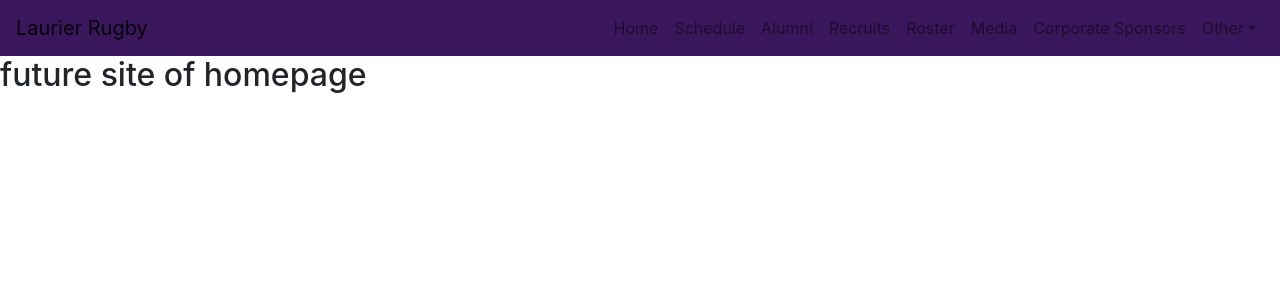
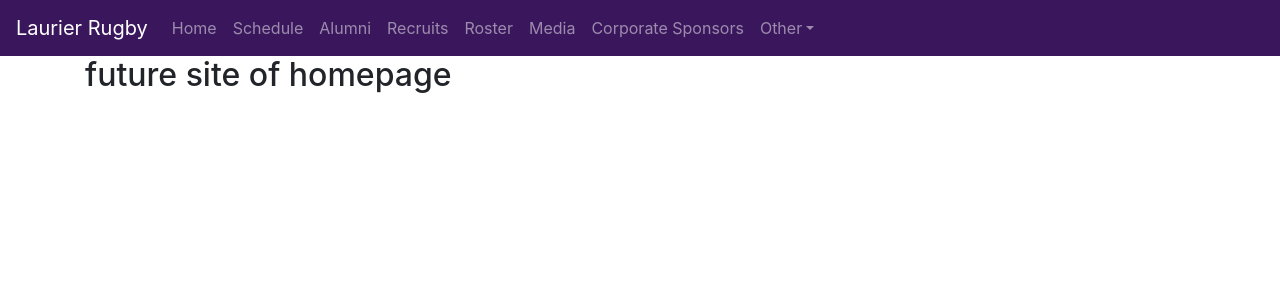
Before and after one commit to mattfishh/laurier-rugby, a React (Create React App) app: page / in a window 1280 px wide. Shown: the top 300 px of the page. Built offline with nearby package versions, Linux system fonts and the light colour scheme.

Commit message:
Updated NavBar Design

```diff
--- a/src/App.css
+++ b/src/App.css
@@ -40,3 +40,7 @@
 #nav{
   background-color: #3A175C;
 }
+
+#link{
+  color: white;
+}
--- a/src/App.js
+++ b/src/App.js
@@ -9,6 +9,7 @@ import { Alumni } from './Alumni';
 import { NoMatch } from './NoMatch';
 import {Media} from './Media';
 import {Sponsors} from './Sponsors';
+import { Layout } from './components/Layout';
 
 
 
@@ -16,6 +17,7 @@ class App extends Component{
   render(){
     return (
       <React.Fragment>
+        <Layout>
         <Router>
           <Switch>
             <Route exact path="/" component={Home} />
@@ -28,6 +30,7 @@ class App extends Component{
             <Route component={NoMatch} />
           </Switch>
         </Router>
+        </Layout>
       </React.Fragment>
     );
   }
--- a/src/NavBar.js
+++ b/src/NavBar.js
@@ -7,11 +7,11 @@ import NavDropdown from 'react-bootstrap/NavDropdown';
 
 function NavBar() {
   return (
-    <Navbar  id="nav" expand="lg">
+  <Navbar variant="dark" id="nav" expand="lg">
   <Navbar.Brand href="/">Laurier Rugby</Navbar.Brand>
-  <Navbar.Toggle aria-controls="basic-navbar-nav" />
+  <Navbar.Toggle aria-controls="basic-navbar-nav " />
   <Navbar.Collapse id="basic-navbar-nav">
-    <Nav className="ml-auto">
+    <Nav className="mr-auto">
       <Nav.Link href="/">Home</Nav.Link>
       <Nav.Link href="/schedule">Schedule</Nav.Link>
       <Nav.Link href="/alumni">Alumni</Nav.Link>
--- /dev/null
+++ b/src/components/Layout.js
@@ -0,0 +1,9 @@
+import React from 'react';
+import { Container } from 'react-bootstrap';
+
+
+export const Layout = (props) =>(
+    <Container>
+        {props.children}
+    </Container>
+)
```
